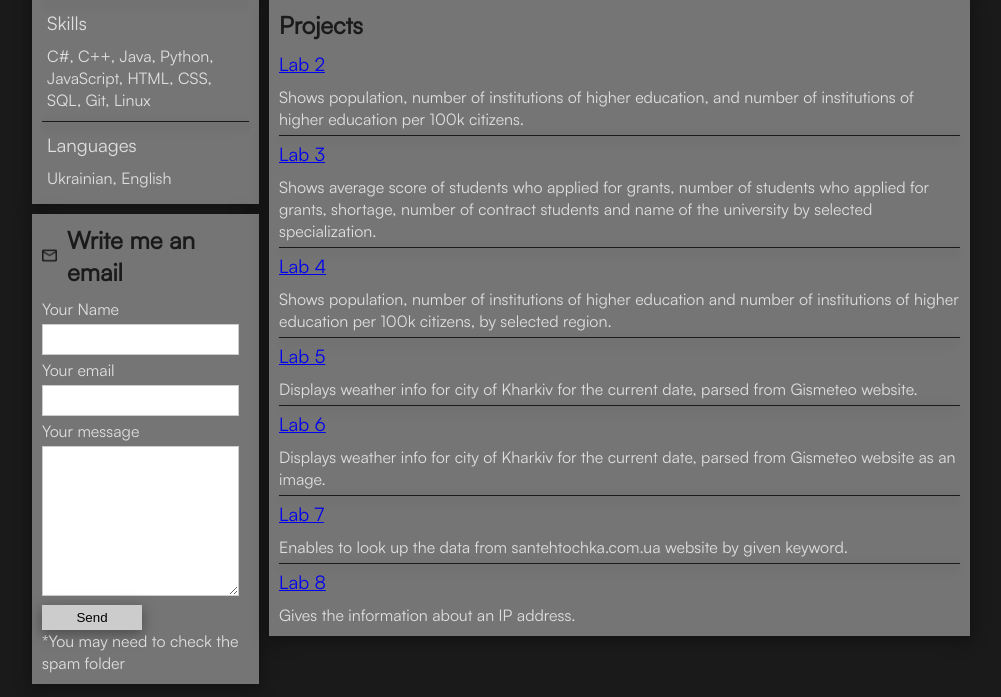
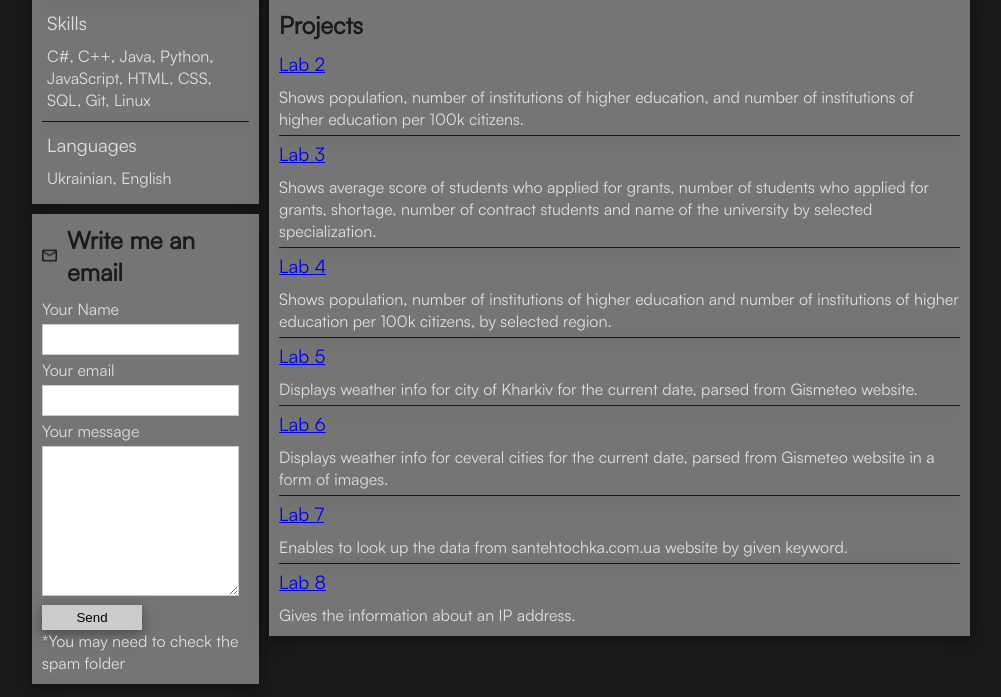
Before and after one commit to yn22/php-labs, a PHP site: page / in a window 1280 px wide. Shown: the part 351-1048 px from the top of the page, without its empty margins (139-1140 px from the left). Run offline with PHP 8.4, Linux system fonts and the light colour scheme.

Commit message:
change description for lab6

```diff
--- a/index.php
+++ b/index.php
@@ -114,7 +114,7 @@
                 <h3 class="medium-gray">
                     <a href="./lab6/lab6.php">Lab 6</a>
                 </h3>
-                <p class="medium-gray">Displays weather info for city of Kharkiv for the current date, parsed from Gismeteo website as an image.</p>
+                <p class="medium-gray">Displays weather info for ceveral cities for the current date, parsed from Gismeteo website in a form of images.</p>
                 <div class="divider"></div>
                 <h3 class="medium-gray">
                     <a href="./lab7/lab7.php">Lab 7</a>
```
